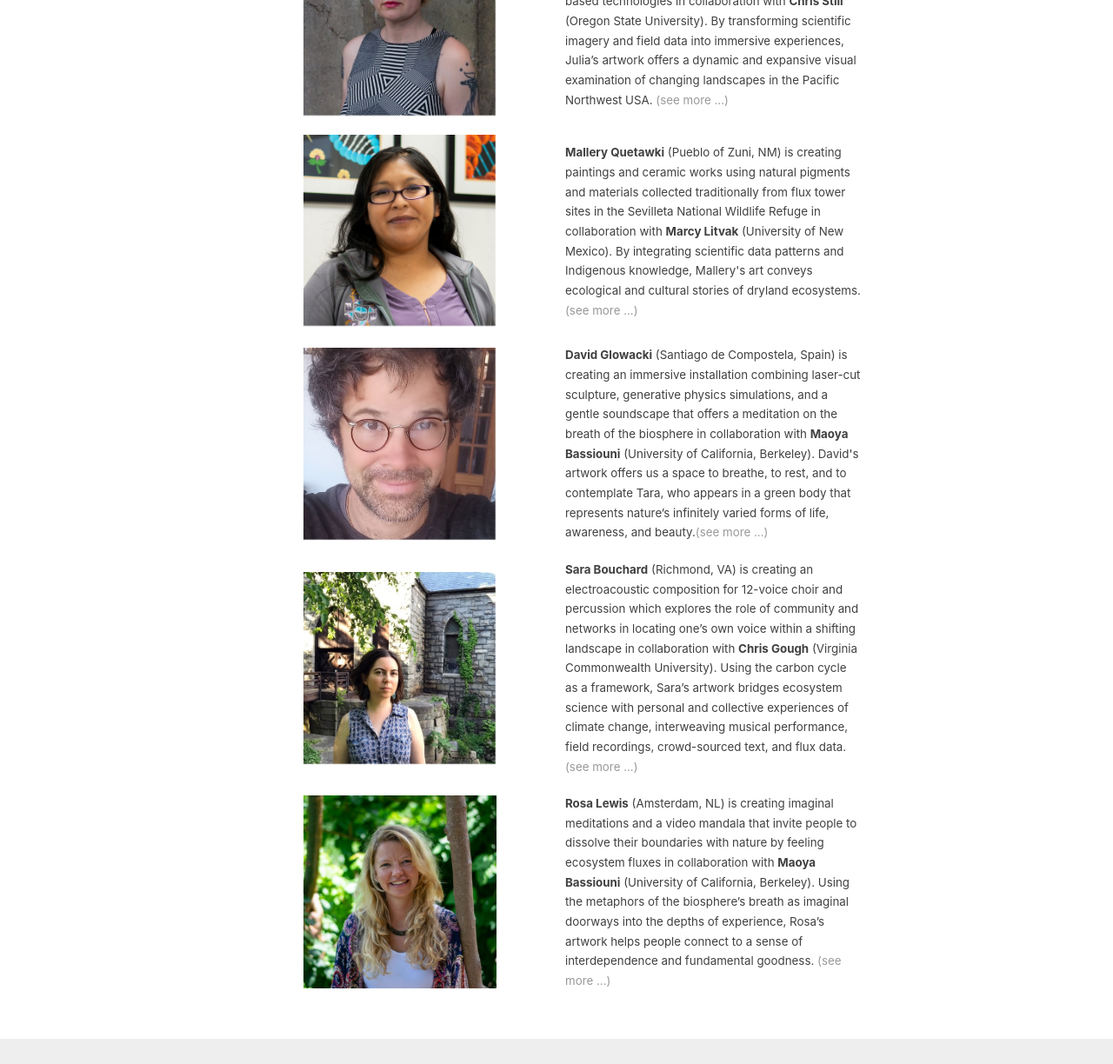
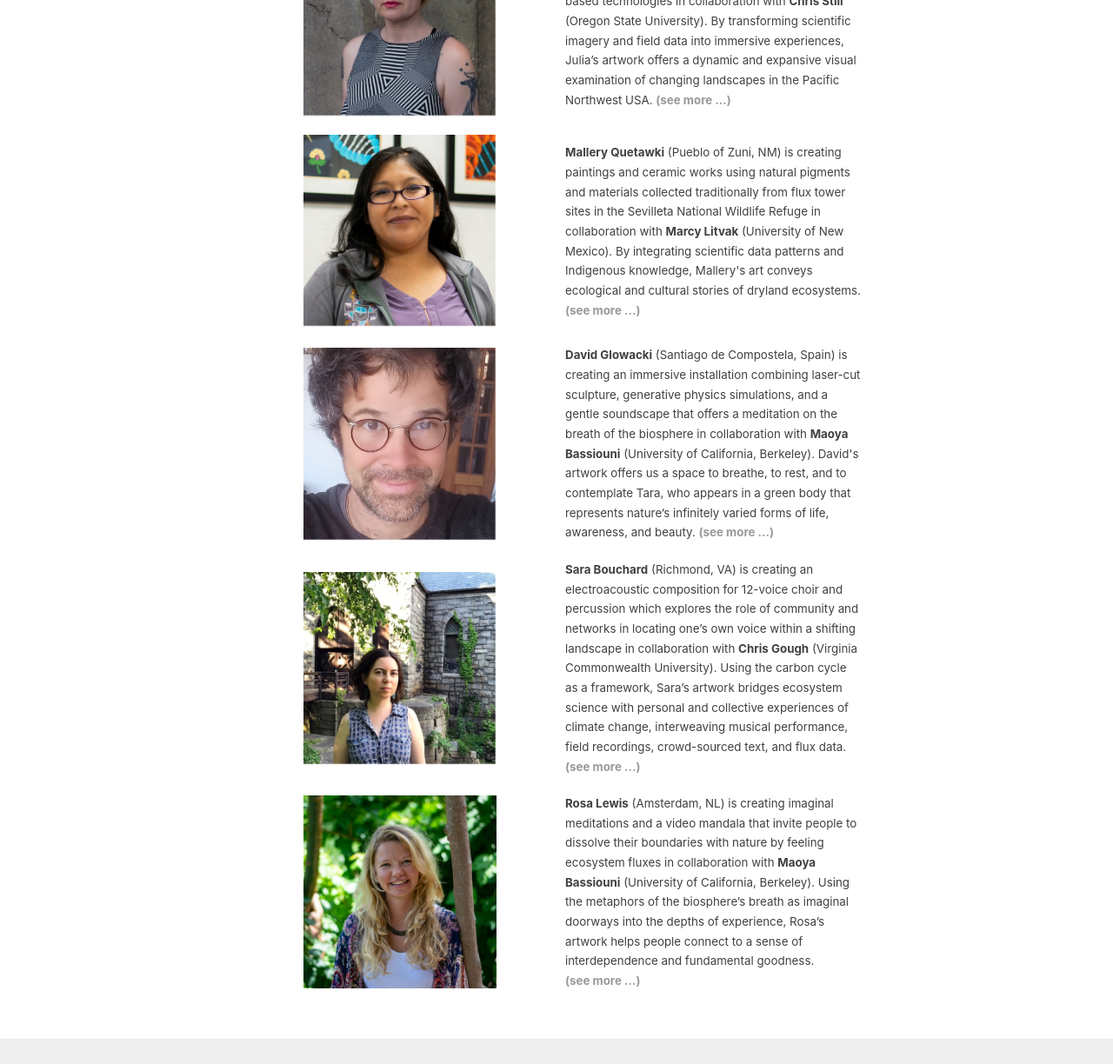
Before and after one commit to fluxnetart/fluxnetart.github.io, a Jekyll site: the page built from _pages/artists.md, in a window 1280 px wide. Shown: the part 656-1880 px from the top of the page at 87% size. Built offline with Jekyll 4.4.1, drawn with Linux system fonts in a browser that asks for light colours.

Commit message:
Update artists.md

```diff
--- a/_pages/artists.md
+++ b/_pages/artists.md
@@ -48,7 +48,7 @@ img {
   </div>
 
   <div class="column">
-    <figcaption><b>Julia Oldham</b> (Eugene, OR) is creating a multi-channel video installation that explores ecological cycles through color data using a range of lens-based technologies in collaboration with <b>Chris Still</b> (Oregon State University). By transforming scientific imagery and field data into immersive experiences, Julia’s artwork offers a dynamic and expansive visual examination of changing landscapes in the Pacific Northwest USA. <a href="https://fluxnetart.github.io/Julia/">(see more ...)</a></figcaption>
+    <figcaption><b>Julia Oldham</b> (Eugene, OR) is creating a multi-channel video installation that explores ecological cycles through color data using a range of lens-based technologies in collaboration with <b>Chris Still</b> (Oregon State University). By transforming scientific imagery and field data into immersive experiences, Julia’s artwork offers a dynamic and expansive visual examination of changing landscapes in the Pacific Northwest USA. <b><a href="https://fluxnetart.github.io/Julia/">(see more ...)</a></b></figcaption>
 
 
   </div>
@@ -64,7 +64,7 @@ img {
   </div>
 
   <div class="column">
-    <figcaption><b>Mallery Quetawki</b> (Pueblo of Zuni, NM) is creating paintings and ceramic works using natural pigments and materials collected traditionally from flux tower sites in the Sevilleta National Wildlife Refuge in collaboration with <b> Marcy Litvak</b> (University of New Mexico). By integrating scientific data patterns and Indigenous knowledge, Mallery's art conveys ecological and cultural stories of dryland ecosystems. <a href="https://fluxnetart.github.io/Mallery/">(see more ...)</a></figcaption>
+    <figcaption><b>Mallery Quetawki</b> (Pueblo of Zuni, NM) is creating paintings and ceramic works using natural pigments and materials collected traditionally from flux tower sites in the Sevilleta National Wildlife Refuge in collaboration with <b> Marcy Litvak</b> (University of New Mexico). By integrating scientific data patterns and Indigenous knowledge, Mallery's art conveys ecological and cultural stories of dryland ecosystems. <b><a href="https://fluxnetart.github.io/Mallery/">(see more ...)</a></b></figcaption>
   </div>
 </div>
 
@@ -79,7 +79,7 @@ img {
   </div>
 
   <div class="column">
-    <figcaption><b>David Glowacki</b> (Santiago de Compostela, Spain) is creating an immersive installation combining laser-cut sculpture, generative physics simulations, and a gentle soundscape that offers a meditation on the breath of the biosphere in collaboration with <b>Maoya Bassiouni</b> (University of California, Berkeley). David's artwork offers us a space to breathe, to rest, and to contemplate Tara, who appears in a green body that represents nature’s infinitely varied forms of life, awareness, and beauty.<a href="https://fluxnetart.github.io/David/">(see more ...)</a></figcaption>
+    <figcaption><b>David Glowacki</b> (Santiago de Compostela, Spain) is creating an immersive installation combining laser-cut sculpture, generative physics simulations, and a gentle soundscape that offers a meditation on the breath of the biosphere in collaboration with <b>Maoya Bassiouni</b> (University of California, Berkeley). David's artwork offers us a space to breathe, to rest, and to contemplate Tara, who appears in a green body that represents nature’s infinitely varied forms of life, awareness, and beauty. <b><a href="https://fluxnetart.github.io/David/">(see more ...)</a></b></figcaption>
 
 
   </div>
@@ -95,7 +95,7 @@ img {
   </div>
 
   <div class="column">
-    <figcaption><b>Sara Bouchard</b> (Richmond, VA) is creating an electroacoustic composition for 12-voice choir and percussion which explores the role of community and networks in locating one’s own voice within a shifting landscape in collaboration with <b>Chris Gough</b> (Virginia Commonwealth University). Using the carbon cycle as a framework, Sara’s artwork bridges ecosystem science with personal and collective experiences of climate change, interweaving musical performance, field recordings, crowd-sourced text, and flux data. <a href="https://fluxnetart.github.io/Sara/">(see more ...)</a></figcaption>
+    <figcaption><b>Sara Bouchard</b> (Richmond, VA) is creating an electroacoustic composition for 12-voice choir and percussion which explores the role of community and networks in locating one’s own voice within a shifting landscape in collaboration with <b>Chris Gough</b> (Virginia Commonwealth University). Using the carbon cycle as a framework, Sara’s artwork bridges ecosystem science with personal and collective experiences of climate change, interweaving musical performance, field recordings, crowd-sourced text, and flux data. <b><a href="https://fluxnetart.github.io/Sara/">(see more ...)</a></b></figcaption>
   </div>
 </div>
 
@@ -110,6 +110,6 @@ img {
   </div>
 
   <div class="column">
-    <figcaption><b>Rosa Lewis</b> (Amsterdam, NL) is creating imaginal meditations and a video mandala that invite people to dissolve their boundaries with nature by feeling ecosystem fluxes in collaboration with <b>Maoya Bassiouni</b> (University of California, Berkeley). Using the metaphors of the biosphere’s breath as imaginal doorways into the depths of experience, Rosa’s artwork helps people connect to a sense of interdependence and fundamental goodness. <a href="https://fluxnetart.github.io/Rosa/">(see more ...)</a></figcaption>
+    <figcaption><b>Rosa Lewis</b> (Amsterdam, NL) is creating imaginal meditations and a video mandala that invite people to dissolve their boundaries with nature by feeling ecosystem fluxes in collaboration with <b>Maoya Bassiouni</b> (University of California, Berkeley). Using the metaphors of the biosphere’s breath as imaginal doorways into the depths of experience, Rosa’s artwork helps people connect to a sense of interdependence and fundamental goodness. <b><br><a href="https://fluxnetart.github.io/Rosa/">(see more ...)</a></b></figcaption>
   </div>
 </div>
```
